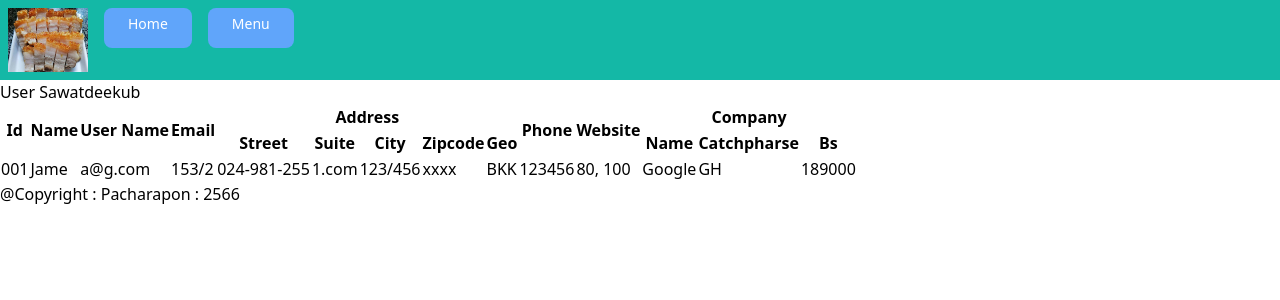
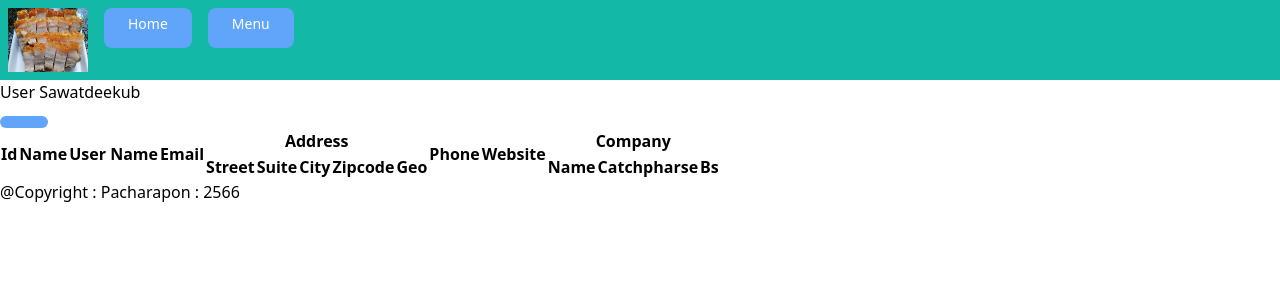
Before and after one commit to PacharaponFirst/samakran, a React (Vite) app: page /admin/user in a window 1280 px wide. Shown: the top 300 px of the page. Built offline with nearby package versions, Linux system fonts and the light colour scheme.

Commit message:
await async API json

```diff
--- a/src/page/UserPage.tsx
+++ b/src/page/UserPage.tsx
@@ -30,15 +30,47 @@ interface User {
     website: string;
     company: Company;
 }
+const UserRow: FC = () => {
+    return<>
+    <tr>
+                <td>001</td>
+                <td>Jame</td>
+                <td>a@g.com</td>
+                <td>153/2</td>
+                <td>024-981-255</td>
+                <td>1.com</td>
+                <td>123/456</td>
+                <td>xxxx</td>
+                <td>BKK</td>
+                <td>123456</td>
+                <td>80, 100</td>
+                <td>Google</td>
+                <td>GH</td>
+                <td>189000</td>
+            </tr>
+    </>
+}
 
 const UserPage: FC = () => {
     //state
     const [users, setUsers] = useState<User[]>();
 
+    //api
+    const usersApi = async() => {
+        try{
+            const resp = await fetch("https://jsonplaceholder.typicode.com/users");
+            const json = await resp.json()
+            setUsers(json)
+        } catch (e){
+            //show error
+        }
+    }
+
     //template
     return(
     <>
     <h1>User Sawatdeekub</h1>
+    <button className='npru-button' onClick={usersApi}></button>
     <table>
         <thead>
             <tr>
@@ -63,22 +95,9 @@ const UserPage: FC = () => {
             </tr>
         </thead>
         <tbody>
-            <tr>
-                <td>001</td>
-                <td>Jame</td>
-                <td>a@g.com</td>
-                <td>153/2</td>
-                <td>024-981-255</td>
-                <td>1.com</td>
-                <td>123/456</td>
-                <td>xxxx</td>
-                <td>BKK</td>
-                <td>123456</td>
-                <td>80, 100</td>
-                <td>Google</td>
-                <td>GH</td>
-                <td>189000</td>
-            </tr>
+            {users?.map ( (user) => (
+                <UserRow />
+            ))}
         </tbody>
     </table>
     </>
```
